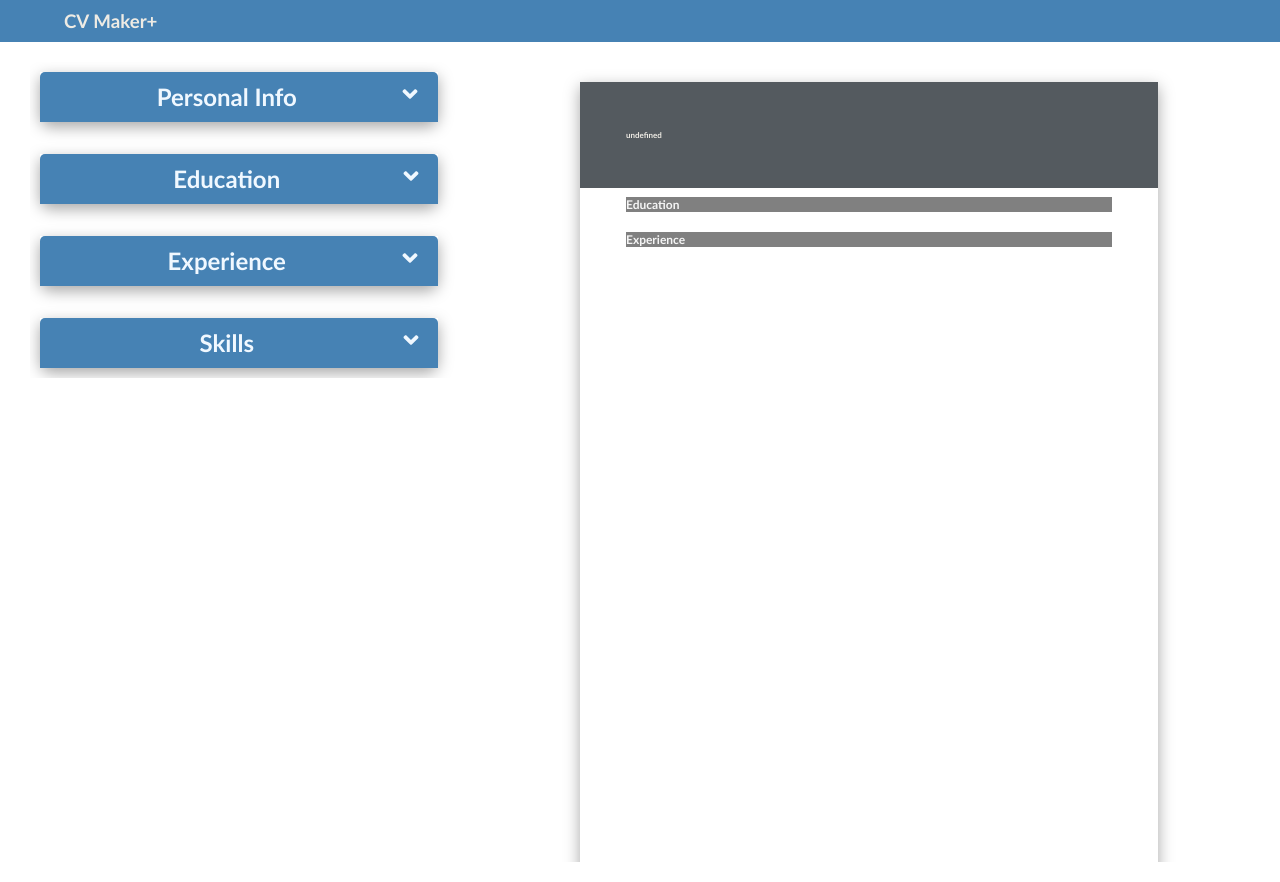
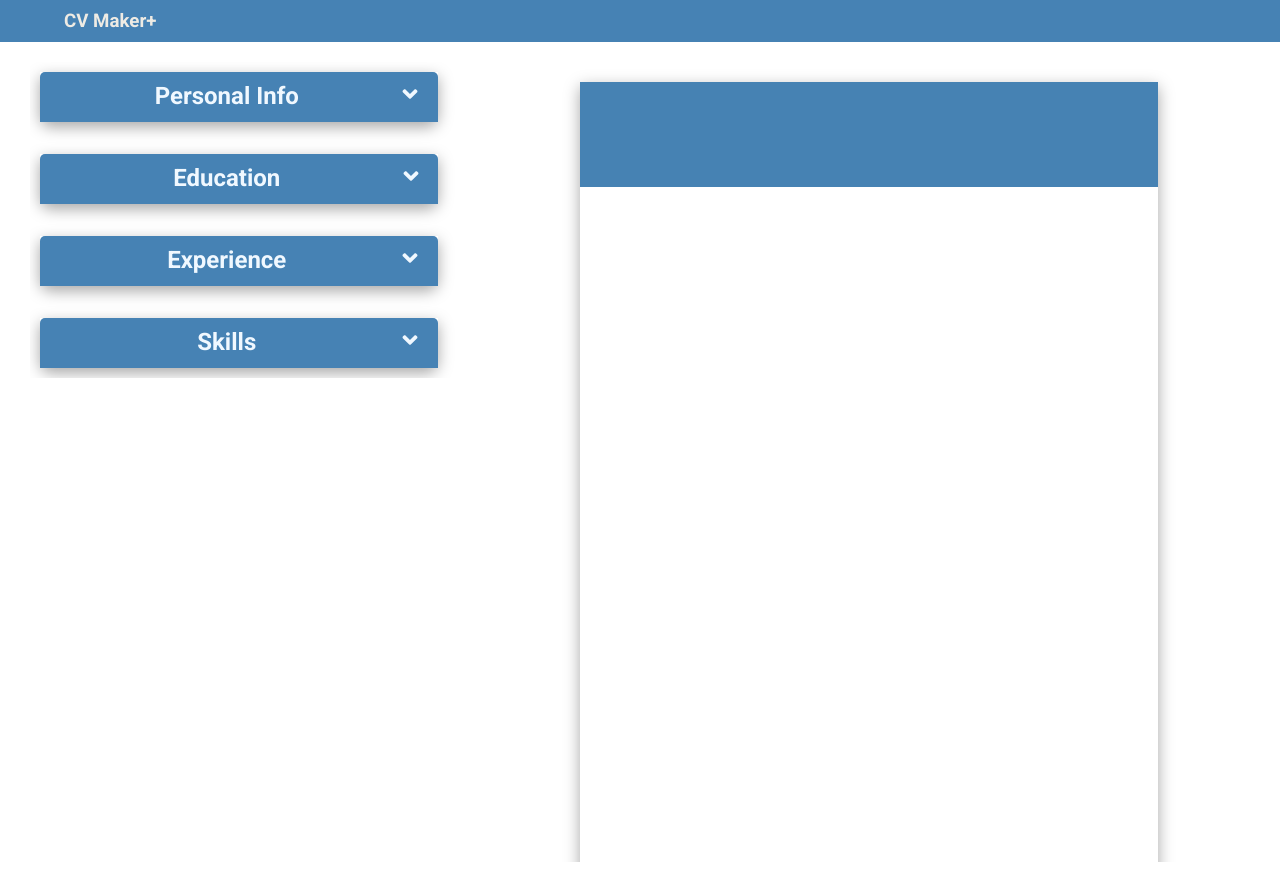
Before and after one commit to KramYengir/cv-maker, a React (Vite) app: page / in a window 1280 px wide. Built offline with nearby package versions, Linux system fonts and the light colour scheme.

Commit message:
various tweaks of colors and spacing

```diff
--- a/src/App.jsx
+++ b/src/App.jsx
@@ -7,6 +7,7 @@ import Preview from "./components/Preview";
 function App() {
   const [personalInfo, setPersonalInfo] = useState({
     fullName: "",
+    location: "",
     email: "",
     phone: "",
   });
--- a/src/components/InputSection.jsx
+++ b/src/components/InputSection.jsx
@@ -13,6 +13,7 @@ const InputSection = ({
 }) => {
   const [personalInfo, setPersonalInfo] = useState({
     fullName: "",
+    location: "",
     email: "",
     phone: "",
   });
--- a/src/components/Preview.jsx
+++ b/src/components/Preview.jsx
@@ -1,4 +1,7 @@
 import "../styles/Preview.css";
+import { CiLocationOn } from "react-icons/ci";
+import { CiPhone } from "react-icons/ci";
+import { AiOutlineMail } from "react-icons/ai";
 
 const Preview = ({
   personalInfo,
@@ -6,52 +9,70 @@ const Preview = ({
   experienceList,
   skillsList,
 }) => {
+  const isEmpty = (currentValue) => currentValue === "";
   return (
     <div className="preview-container">
       <div className="cv-preview">
         <div className="personal-info">
-          <h2>{`${personalInfo.fullName}`}</h2>
-          <h3>{`${personalInfo.location}`}</h3>
-          <h3>{`${personalInfo.email}`}</h3>
-          <h3>{`${personalInfo.phone}`}</h3>
+          <h2>{personalInfo && `${personalInfo.fullName}`}</h2>
+          <div className="personal-details">
+            <div>
+              {personalInfo.location && <CiLocationOn className="icon" />}
+              <h3>{personalInfo.location}</h3>
+            </div>
+            <div>
+              {personalInfo.email && <AiOutlineMail className="icon" />}
+              <h3>{personalInfo.email}</h3>
+            </div>
+            <div>
+              {personalInfo.phone && <CiPhone className="icon" />}
+              <h3>{personalInfo.phone}</h3>
+            </div>
+          </div>
         </div>
 
-        <div className="education-info">
-          {educationList && <h2>Education</h2>}
+        <div className="education-section info">
+          {educationList.some((exp) =>
+            Object.values(exp).some((value) => value !== "")
+          ) && <h2>Education</h2>}
           {educationList &&
             educationList.map((entry, index) => {
               return (
-                <div key={index}>
-                  <h3>{entry.degree}</h3>
-                  <h4>{entry.school}</h4>
+                <div key={index} className="education-entry">
+                  <h3>{entry.school}</h3>
+                  <h4>{entry.degree}</h4>
                   {
                     <h5>
                       {entry.from !== "" && "From: " + entry.from + " - "}
-                      {entry.to !== "" && "To: " + entry.to + " - "}
+                      {entry.to !== "" && "To: " + entry.to}
                     </h5>
                   }
                 </div>
               );
             })}
         </div>
-        <div className="experience-info">
-          {experienceList && <h2>Experience</h2>}
+        <div className="experience-section info">
+          {experienceList.some((exp) =>
+            Object.values(exp).some((value) => value !== "")
+          ) && <h2>Experience</h2>}
           {experienceList &&
             experienceList.map((entry, index) => {
               return (
-                <div key={index}>
-                  <h3>{entry.role}</h3>
-                  <h4>{entry.work}</h4>
-                  <h5>
-                    {entry.from !== "" && "From: " + entry.from + " - "}
-                    {entry.to !== "" && "To: " + entry.to + " - "}
-                  </h5>
+                <div key={index} className="experience-entry">
+                  <div className="entry-details">
+                    <h3>{entry.role}</h3>
+                    <h4>{entry.work}</h4>
+                    <h5>
+                      {entry.from !== "" && "From: " + entry.from + " - "}
+                      {entry.to !== "" && "To: " + entry.to}
+                    </h5>
+                  </div>
                   <p>{entry.summary}</p>
                 </div>
               );
             })}
         </div>
-        <div className="skills-info">
+        <div className="skills-section info">
           {skillsList.length !== 0 && <h2>Skills</h2>}
           <div className="skills-list">
             {skillsList &&
--- a/src/index.css
+++ b/src/index.css
@@ -1,3 +1,5 @@
+@import url("https://fonts.googleapis.com/css2?family=Roboto:wght@100;300;400;500;700;900&display=swap");
+
 * {
   margin: 0;
   padding: 0;
@@ -6,5 +8,5 @@
 
 body {
   min-height: 100vh;
-  font-family: "Gill Sans", "Gill Sans MT", Calibri, "Trebuchet MS", sans-serif;
+  font-family: "Roboto", sans-serif;
 }
--- a/src/styles/InputSection.css
+++ b/src/styles/InputSection.css
@@ -43,12 +43,13 @@ form {
   gap: 1rem;
   padding: 30px 40px 30px 20px;
   /*background-color: lightsteelblue;*/
-  background-color: whitesmoke;
+  /* background-color: whitesmoke; */
   border-radius: 0 0 10px 10px;
 }
 
 form label {
   display: grid;
+  gap: 5px;
   padding-inline: 10px;
 }
 
@@ -60,12 +61,14 @@ form input,
 form textarea {
   padding: 10px 15px;
   border-radius: 5px;
+  background-color: whitesmoke;
+  border: none;
 }
 
 form button {
   max-width: 60%;
   margin-inline: auto;
-  padding: 5px 10px;
+  padding: 10px 10px;
   border-radius: 5px;
 }
 
--- a/src/styles/Preview.css
+++ b/src/styles/Preview.css
@@ -3,13 +3,14 @@
   --A4-width: clamp(281px, 80%, 21cm);
   --A4-height: clamp(400px, 80%, 29.7cm);
 
-  --lg-font: 12px;
-  --reg-font: 10px;
-  --sml-font: 8px;
+  --xl-font: 24px;
+  --lg-font: 16px;
+  --reg-font: 12px;
+  --sml-font: 10px;
 
   /* colors */
-  --bg-color: rgb(84, 90, 95);
-  --dark: black;
+  --bg-color: rgb(70, 130, 179);
+  --dark: rgb(0, 0, 0);
   --dark-accent: grey;
   --light: whitesmoke;
 }
@@ -29,100 +30,114 @@
   box-shadow: rgba(0, 0, 0, 0.35) 0px 5px 15px;
 }
 
+.preview-container .cv-preview {
+  text-transform: capitalize;
+
+  & h2 {
+    font-size: var(--xl-font);
+    margin-block: 1rem 0.5rem;
+    color: var(--light);
+    background-color: var(--bg-color);
+    padding: 5px 5px;
+  }
+
+  & h3 {
+    font-size: var(--lg-font);
+    font-weight: 500;
+    color: var(--dark);
+    margin-bottom: 0.05rem;
+  }
+
+  & h4 {
+    font-size: var(--reg-font);
+    font-weight: 400;
+    color: var(--dark);
+    margin-bottom: 0.05rem;
+  }
+
+  & h5 {
+    font-size: var(--sml-font);
+    font-weight: 400;
+    font-style: italic;
+    color: var(--dark-accent);
+    margin-bottom: 0.1rem;
+  }
+
+  & p {
+    font-size: var(--sml-font);
+    text-transform: none;
+    max-width: 40%;
+    margin-bottom: 1rem;
+    margin-right: 25%;
+    padding-top: 0.2rem;
+  }
+}
+
+.info {
+  padding: 5px calc(var(--A4-width) * 0.1);
+  color: var(--dark);
+}
+
 /**** PERSONAL INFO SECTION ****/
 
 .personal-info {
-  padding: calc(var(--A4-width) * 0.1);
+  display: flex;
+  flex-direction: column;
+  align-items: center;
+  gap: 10px;
+
+  padding: calc(var(--A4-width) * 0.095) 10px 15px;
   background-color: var(--bg-color);
   color: var(--light);
+  margin-bottom: 2rem;
+}
+
+.personal-details {
+  display: flex;
+  gap: 15px;
+}
+
+.personal-details div {
+  display: flex;
+  gap: 2px;
+}
+
+.personal-details .icon {
+  font-size: var(--reg-font);
 }
 
 .personal-info h2 {
-  font-size: var(--lg-font);
+  font-size: var(--xl-font);
+  margin-bottom: 0.3rem;
+}
+.personal-info .personal-details h3 {
+  font-size: var(--reg-font);
+  text-transform: none;
   margin-bottom: 0.1rem;
-}
-.personal-info h3 {
-  font-size: var(--sml-font);
-  margin-bottom: 0.1rem;
+  color: var(--light);
 }
 
 /**** EDUCATION INFO SECTION ****/
 
-.education-info {
-  padding: 5px calc(var(--A4-width) * 0.1);
-  color: var(--dark);
+.education-entry {
+  margin-bottom: 0.5rem;
 }
 
-.education-info h2 {
-  font-size: var(--lg-font);
-  margin-block: 0.3rem;
-  color: var(--light);
-  background-color: var(--dark-accent);
-}
-
-.education-info h3 {
-  font-size: var(--reg-font);
-  color: var(--dark);
-  margin-bottom: 0.1rem;
-}
-
-.education-info h4 {
-  font-size: var(--sml-font);
-  color: var(--dark);
-  margin-bottom: 0.1rem;
-}
-
-.education-info h5 {
-  font-size: var(--sml-font);
-  color: var(--dark-accent);
-  margin-bottom: 0.5rem;
+.education-entry:not(:last-child),
+.experience-entry:not(:last-child) {
+  padding-bottom: 0.5rem;
+  border-bottom: 1px solid var(--dark-accent);
 }
 
 /**** EXPERIENCE INFO SECTION ****/
 
-.experience-info {
-  padding: 5px calc(var(--A4-width) * 0.1);
-  color: var(--dark);
-}
-
-.experience-info h2 {
-  font-size: var(--lg-font);
-  margin-block: 0.3rem;
-  color: var(--light);
-  background-color: var(--dark-accent);
-}
-
-.experience-info h3 {
-  font-size: var(--reg-font);
-  color: var(--dark);
-  margin-bottom: 0.1rem;
-}
-
-.experience-info h4 {
-  font-size: var(--sml-font);
-  color: var(--dark);
-  margin-bottom: 0.1rem;
-}
-
-.experience-info h5 {
-  font-size: var(--sml-font);
-  color: var(--dark-accent);
-  margin-bottom: 0.5rem;
-}
-
-.experience-info p {
-  font-size: var(--sml-font);
-  color: var(--dark);
-  margin-bottom: 0.5rem;
-  max-width: 80%;
+.experience-entry {
+  display: flex;
+  justify-content: space-between;
+  margin-bottom: 1rem;
 }
 
 /**** SKILLS INFO SECTION ****/
-
-.skills-info {
-  padding: 5px calc(var(--A4-width) * 0.1);
-  color: var(--dark);
-}
 
 .skills-info h2 {
   font-size: var(--lg-font);
@@ -131,8 +146,10 @@
   background-color: var(--dark-accent);
 }
 
-.skills-info .skills-list {
+.skills-list {
   display: grid;
   grid-template-columns: auto auto;
+  row-gap: 0.5rem;
   font-size: var(--reg-font);
+  text-transform: capitalize;
 }
```
